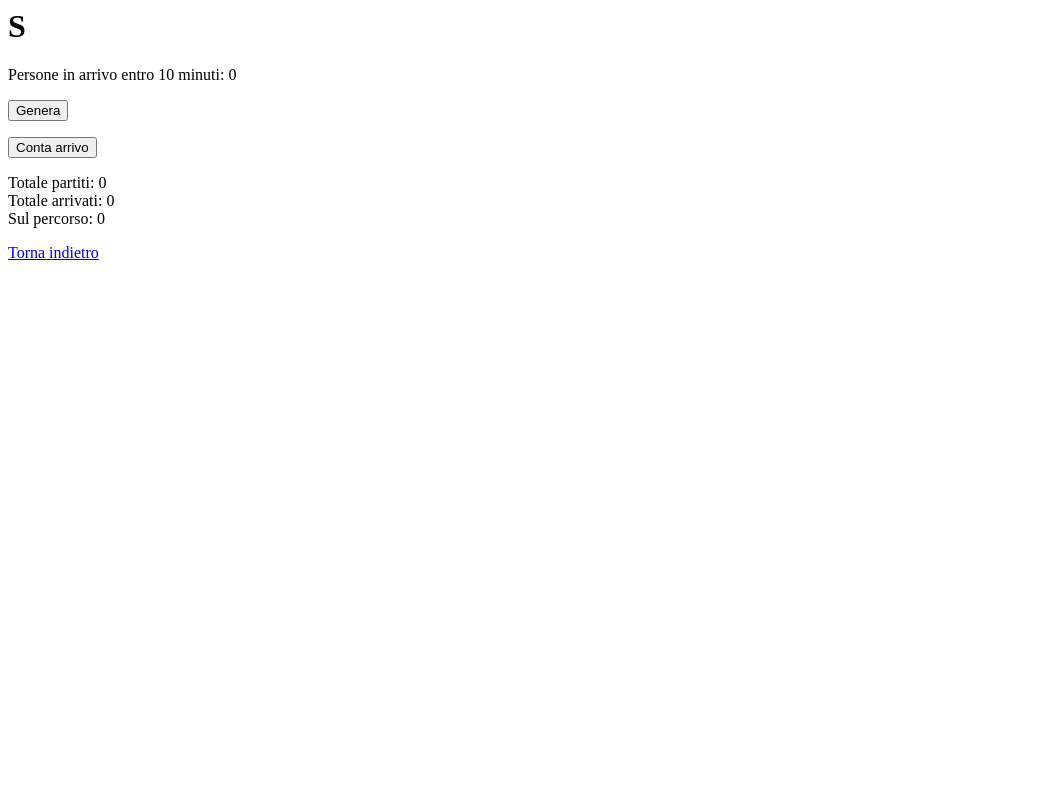
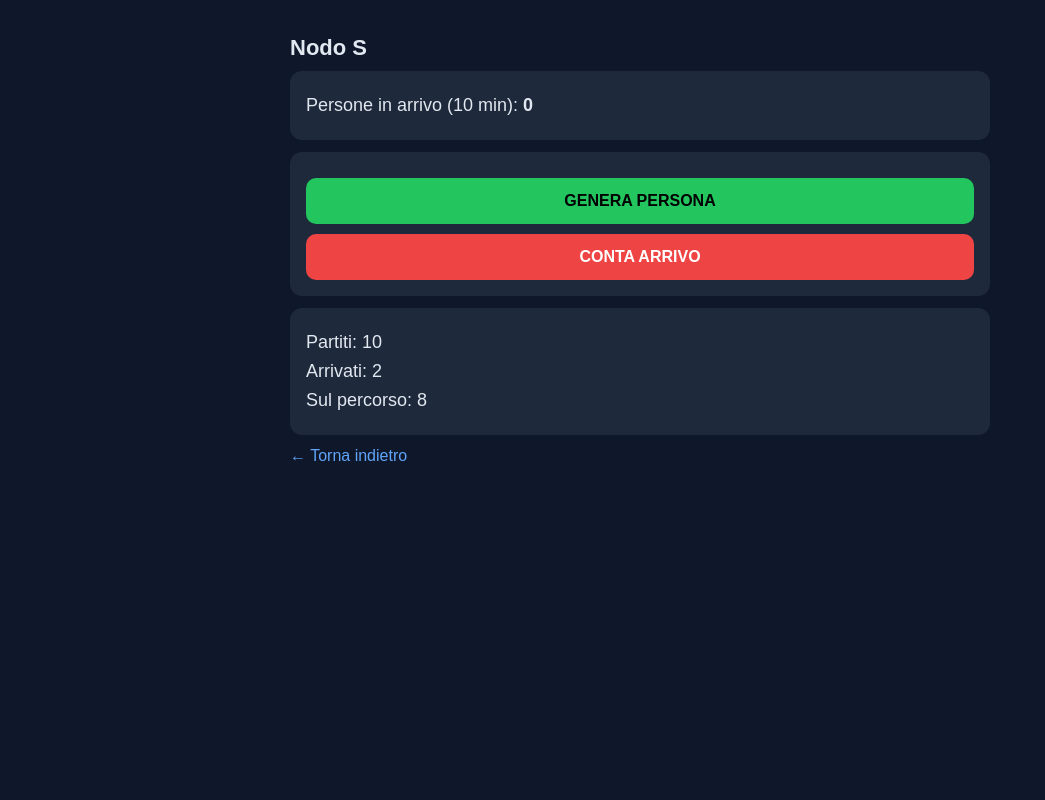
Before and after one commit to PietroMazza7/FlussiMarcia, a Flask app: page /nodo/S in a window 1280 px wide. Shown: the whole page, without its empty margins (0-1045 px from the left). Run offline with Flask 3, Linux system fonts and the light colour scheme; parts of the project's set-up code (start-up, migrations or seed data) failed here and were passed over.

Commit message:
primo design

```diff
--- a/data/stato.json
+++ b/data/stato.json
@@ -0,0 +1 @@
+{"sistema": {"totale_partiti": 10, "totale_arrivati": 2}, "collegamenti": [{"from": "S", "to": "A", "ingressi": ["2026-06-01T23:34:28.376086", "2026-06-01T23:34:34.365139", "2026-06-01T23:35:09.081850"]}, {"from": "S", "to": "D", "ingressi": ["2026-06-01T23:34:25.241704", "2026-06-01T23:34:29.032284", "2026-06-01T23:34:30.183292", "2026-06-01T23:34:31.589156", "2026-06-01T23:35:10.115728"]}, {"from": "A", "to": "B", "ingressi": ["2026-06-01T23:34:43.300461"]}, {"from": "B", "to": "C", "ingressi": ["2026-06-01T23:34:50.548852"]}, {"from": "C", "to": "S", "ingressi": []}, {"from": "D", "to": "B", "ingressi": []}, {"from": "D", "to": "E", "ingressi": []}, {"from": "E", "to": "C", "ingressi": []}]}
--- /dev/null
+++ b/web/static/style.css
@@ -0,0 +1,60 @@
+body {
+    font-family: Arial, sans-serif;
+    margin: 0;
+    background: #0f172a;
+    color: #e2e8f0;
+}
+
+.container {
+    max-width: 700px;
+    margin: auto;
+    padding: 20px;
+}
+
+.card {
+    background: #1e293b;
+    padding: 16px;
+    border-radius: 12px;
+    margin-bottom: 12px;
+}
+
+h1 {
+    font-size: 22px;
+    margin-bottom: 10px;
+}
+
+.stat {
+    font-size: 18px;
+    margin: 8px 0;
+}
+
+button {
+    width: 100%;
+    padding: 14px;
+    margin-top: 10px;
+    border: none;
+    border-radius: 10px;
+    font-size: 16px;
+    font-weight: bold;
+    cursor: pointer;
+}
+
+.btn-green {
+    background: #22c55e;
+    color: black;
+}
+
+.btn-blue {
+    background: #3b82f6;
+    color: white;
+}
+
+.btn-red {
+    background: #ef4444;
+    color: white;
+}
+
+a {
+    color: #60a5fa;
+    text-decoration: none;
+}
--- /dev/null
+++ b/web/templates/base.html
@@ -0,0 +1,13 @@
+<!DOCTYPE html>
+<html>
+<head>
+    <title>Sagra Monitor</title>
+    <link rel="stylesheet" href="{{ url_for('static', filename='style.css') }}">
+    <meta name="viewport" content="width=device-width, initial-scale=1">
+</head>
+<body>
+<div class="container">
+    {% block content %}{% endblock %}
+</div>
+</body>
+</html>
--- a/web/templates/nodo.html
+++ b/web/templates/nodo.html
@@ -1,28 +1,49 @@
-<h1>{{ nodo.nome }}</h1>
+{% extends "base.html" %}
 
-<p>
-Persone in arrivo entro 10 minuti: {{ arrivi }}
-</p>
+{% block content %}
+
+<h1>Nodo {{ nodo.nome }}</h1>
+
+<div class="card">
+    <div class="stat">
+        Persone in arrivo (10 min): <b id="arrivi">{{ arrivi }}</b>
+    </div>
+</div>
 
 {% if nodo.nome == "S" %}
+
+<div class="card">
     <form method="POST" action="{{ url_for('genera') }}">
-    <button type="submit">Genera</button>
+        <button class="btn-green">GENERA PERSONA</button>
     </form>
 
     <form method="POST" action="{{ url_for('conta', nome=nodo.nome) }}">
-    <button type="submit">Conta arrivo</button>
+        <button class="btn-red">CONTA ARRIVO</button>
     </form>
+</div>
 
-<p>
-Totale partiti: {{ sistema.totale_partiti }}<br>
-Totale arrivati: {{ sistema.totale_arrivati }}<br>
-Sul percorso: {{ sistema.sul_percorso }}
-</p>
+<div class="card">
+    <div class="stat">Partiti: {{ sistema.totale_partiti }}</div>
+    <div class="stat">Arrivati: {{ sistema.totale_arrivati }}</div>
+    <div class="stat">Sul percorso: {{ sistema.sul_percorso }}</div>
+</div>
 
 {% else %}
+
+<div class="card">
     <form method="POST" action="{{ url_for('conta', nome=nodo.nome) }}">
-    <button type="submit">Conta</button>
+        <button class="btn-blue">CONTA</button>
     </form>
+</div>
+
 {% endif %}
 
-<a href="{{ url_for('index') }}">Torna indietro</a>
+<a href="{{ url_for('index') }}">← Torna indietro</a>
+
+<script>
+setInterval(() => {
+    location.reload();
+}, 5000);
+</script>
+
+{% endblock %}
```
Also changed, not shown: web/templates/index.html (+18 -10 lines). Lines whose indentation alone changed are shown as unchanged.
